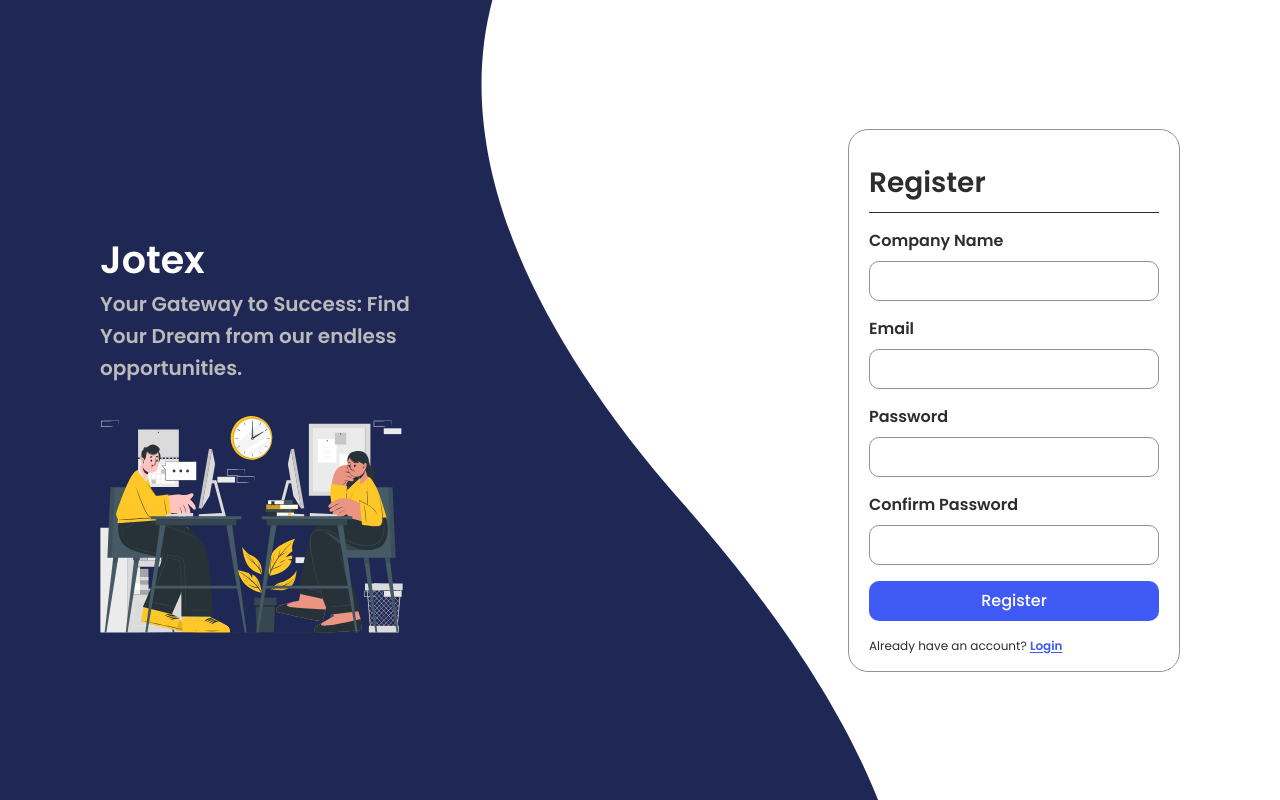
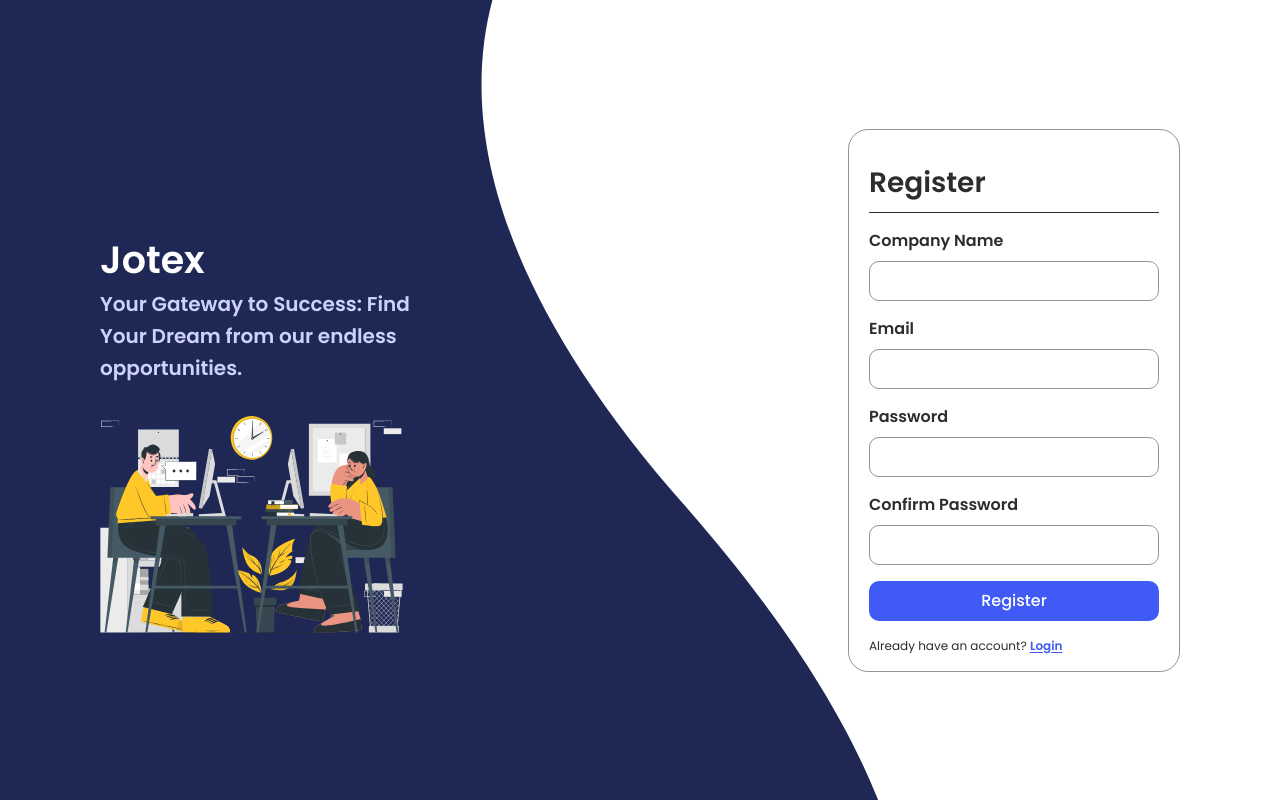
Before and after one commit to abhishek98s/JOTEX, an Angular app in the folder client/: page /register/top in a window 1280 px wide. Built offline with nearby package versions, Linux system fonts and the light colour scheme; what ngx-slick-carousel would draw is missing.

Commit message:
changed color

```diff
--- a/client/src/app/Modules/login/login-info/login-info.component.scss
+++ b/client/src/app/Modules/login/login-info/login-info.component.scss
@@ -1,5 +1,5 @@
 @import "/src/colors";
 
 .headline {
-    color: $neutral-500;
+    color: $blue-200;
 }
--- a/client/src/app/Modules/register/register-info/register-info.component.scss
+++ b/client/src/app/Modules/register/register-info/register-info.component.scss
@@ -1,5 +1,5 @@
 @import "/src/colors";
 
 .headline {
-    color: $neutral-500;
+    color: $blue-200;
 }
```
